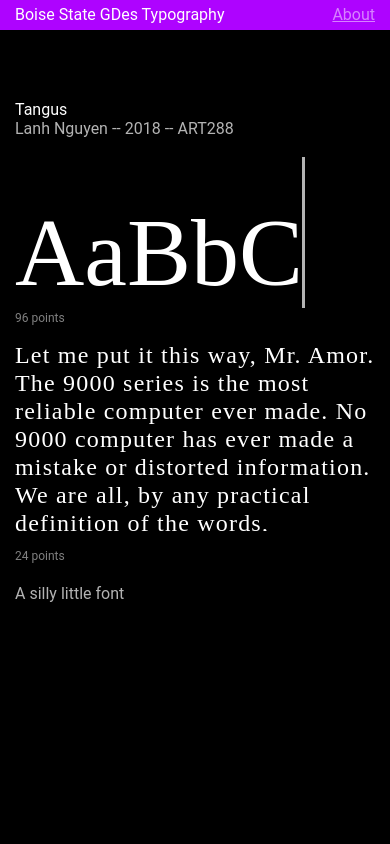
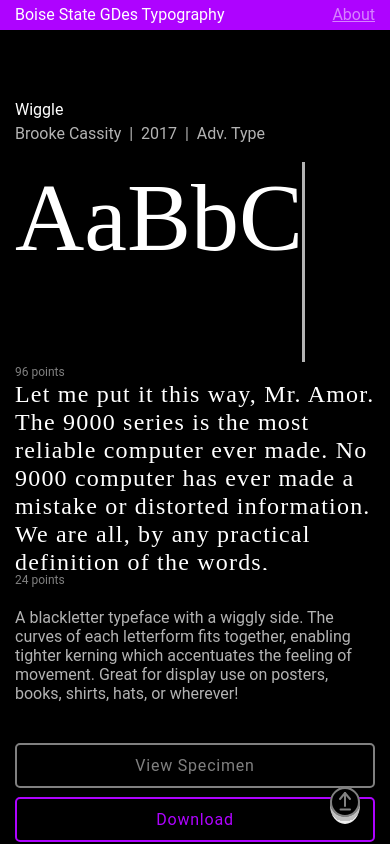
Before and after one commit to lanhchop/adv-type, a React (Create React App) app: page / in a window 390 px wide. Shown: the top 844 px of the page. Built offline with nearby package versions, Linux system fonts and the light colour scheme; the HTML template or start-up script is replaced by a standard one.

Commit message:
WIP - front end

```diff
--- a/src/App.css
+++ b/src/App.css
@@ -18,16 +18,62 @@ body{
   float: right;
 }
 
-.description{
-  width: 484px;
-  height: 90px;
+.buttonContainer{
+  margin: 20px 0;
+}
 
+.buttonDownload{
+  border: 2px solid #AE03FF;
+  color: #AE03FF;
+  min-width: 184px;
+  height: 45px;
+  box-sizing: border-box;
+  border-radius: 5px;
+  background: none;
   font-family: Roboto;
   font-style: normal;
   font-weight: normal;
   line-height: 23px;
   font-size: 16px;
+  text-align: center;
+  letter-spacing: 0.05em;
+}
 
+.buttonDownload > a{
+  color: #AE03FF;
+  text-decoration: none;
+}
+
+
+.buttonSpecimen{
+  border: 2px solid rgba(255, 255, 255, 0.5);
+  color: rgba(255, 255, 255, 0.5);
+  margin: 0 9px 9px 0;
+  min-width: 184px;
+  height: 45px;
+  box-sizing: border-box;
+  border-radius: 5px;
+  background: none;
+  font-family: Roboto;
+  font-style: normal;
+  font-weight: normal;
+  line-height: 23px;
+  font-size: 16px;
+  text-align: center;
+  letter-spacing: 0.05em;
+}
+
+.buttonSpecimen > a{
+  color: rgba(255, 255, 255, 0.5);
+  text-decoration: none;
+}
+
+.description{
+  width: 484px;
+  height: 90px;
+  font-family: Roboto;
+  line-height: 23px;
+  font-size: 16px;
   color: rgba(255, 255, 255, 0.7);
 }
 
@@ -51,6 +97,7 @@ body{
 .fontFamily{
   font-family:Roboto;
   font-size:16px;
+  margin-bottom: 5px;
 }
 
 .fontPreview{
@@ -58,8 +105,9 @@ body{
   font-size: 192px;
   color: #FFFFFF;
   overflow-x: auto;
+  overflow-y: hidden;
   white-space: nowrap;
-  padding-top:40px;
+  height: 200px;
 }
 
 .fontSize-1:before{
@@ -80,7 +128,7 @@ body{
   display: grid;
   grid-template-columns: 50% 50%;
   column-gap: 107px;
-  margin: 19px 0;
+  margin: 19px 0 80px 0;
   padding: 0 97px 0 0;
 }
 
@@ -91,8 +139,12 @@ body{
   color: #FFFFFF;
   float: right;
   height: 192px;
-  margin-bottom: 40px;
+  /* margin-bottom: 40px; */
   line-height: 28px;
+}
+
+.backToTop{
+  display: none;
 }
 
 
@@ -100,6 +152,10 @@ body{
 
 
 @media only screen and (max-width: 600px) {
+  button{
+    margin: auto;
+  }
+
   .header {
     background-color:#AE03FF;
     height: 30px;
@@ -113,6 +169,28 @@ body{
   .about{
     color: rgba(255, 255, 255, 0.5);
     float: right;
+  }
+
+  .backToTop{
+    display: inline;
+    position: fixed;
+    bottom: 20px;
+    right: 30px;
+    z-index: 99;
+    cursor: pointer;
+    padding: 0;
+    border: none;
+    outline: none;
+    color: white;
+    border-radius: 200%;
+  }
+
+  .buttonDownload{
+    width: 100%;
+  }
+
+  .buttonSpecimen{
+    width: 100%;
   }
 
   .fontContainer{
@@ -148,7 +226,7 @@ body{
     display: grid;
     grid-template-columns:auto;
     column-gap: 0px;
-    margin: 19px 0;
+    margin: 19px 0 60px 0;
     padding: 0 0 0 0;
   }
 
@@ -159,7 +237,7 @@ body{
     overflow-y: auto;
     height: 190px;
     color: #FFFFFF;
-    margin:15px 0;
+    /* margin:15px 0; */
     padding-bottom: 0;
   }
 }
--- a/src/App.js
+++ b/src/App.js
@@ -1,19 +1,20 @@
 import React from 'react';
 import './App.css';
 import fonts from './font-details.json';
+import button from './topButton.svg';
 
 const App = () => (
   <React.Fragment>
     <div className="header">
       <span>Boise State GDes Typography</span>
-      <a className="about" href="https://wwww.google.com/" onClick={( ) => console.log("CLICK")}>About</a>
+      <a className="about" href="/about" onClick={( ) => console.log("CLICK")}>About</a>
     </div>
     <div>
       {fonts.map((font, index) => (
         <div className="fontContainer" key={index}>
 
           <div className="fontFamily">{font.fontFamily}</div>
-          <div className="fontDetails">{font.author} -- {font.year} -- {font.course}</div>
+          <div className="fontDetails">{font.author}&nbsp; |&nbsp; {font.year}&nbsp; |&nbsp; {font.course}</div>
           <div className="grid-container">
             <div>
               <div className="fontPreview" style={{ fontFamily: font.fontFamily }}>
@@ -32,14 +33,19 @@ const App = () => (
             <span className="fontDescript">
               {font.description}
             </span>
-            <span>
-              {/* <button>View Specimen</button>
-              <button>Download</button> */}
+            <span className="buttonContainer">
+              <button className="buttonSpecimen">
+                <a method="get" href={`specimen/${font.fontFamily}.pdf`} download>View Specimen</a>
+              </button>
+              <button className="buttonDownload">
+                <a method="get" href={`fonts/${font.fontFamily}.ttf`} download>Download</a>
+              </button>
             </span>
           </div>
         </div>
       ))}
     </div>
+      <button className="backToTop" ><img src={button} alt="back to top"></img></button>
   </React.Fragment>
 );
 
--- a/src/font-details.json
+++ b/src/font-details.json
@@ -1,11 +1,37 @@
 [
     {
-        "fontFamily":"Tangus",
+        "fontFamily":"Wiggle",
+        "author":"Brooke Cassity",
+        "year":2017,
+        "course":"Adv. Type",
+        "availChars":"AaBbCcDdEeFfGgHhIiJjKkLlMmNnOoPpQqRrSsTtUuVvWwXxYyZz1234567890,./<>?;':[]\\{}|~!@#$%^&*()_+-=",
+        "description":"A blackletter typeface with a wiggly side. The curves of each letterform fits together, enabling tighter kerning which accentuates the feeling of movement. Great for display use on posters, books, shirts, hats, or wherever!",
+        "sampleText": "Let me put it this way, Mr. Amor. The 9000 series is the most reliable computer ever made. No 9000 computer has ever made a mistake or distorted information. We are all, by any practical definition of the words, foolproof and incapable of error.",
+        "downloadSpecimen": "n/a",
+        "downloadFont": "n/a"
+    },
+
+    {
+        "fontFamily":"Aesop",
+        "author":"Andrew Mason",
+        "year":2017,
+        "course":"Adv. Type",
+        "availChars":"abcdefghijklmnopqrstuvwxyz",
+        "description":"AESOP is a light-hearted, light-weight sans serif in two weights from the future. It is the work of typographers in the 25th century working from preserved fragments of paper to reconstruct the lost art of handwriting. Some gaps are to be expected.",
+        "sampleText": "let me put it this way, mr. amor. the 9000 series is the most reliable computer ever made. No 9000 computer has ever made a mistake or distorted information. We are all, by any practical definition of the words, foolproof and incapable of error.",
+        "downloadSpecimen": "n/a",
+        "downloadFont": "n/a"
+    },
+
+    {
+        "fontFamily":"lyra",
         "author":"Lanh Nguyen",
         "year":2018,
-        "course":"ART288",
-        "availChars":"AaBbCcDdEeFfGgHhIiJjKkLlMmNnOoPpQqRrSsTtUuVvWwXxYyZz1234567890,./<>?;':[]\\{}|~!@#$%^&*()_+-=",
-        "description":"A silly little font",
-        "sampleText": "Let me put it this way, Mr. Amor. The 9000 series is the most reliable computer ever made. No 9000 computer has ever made a mistake or distorted information. We are all, by any practical definition of the words, foolproof and incapable of error. Let me put it this way, Mr. Amor. The 9000 series is the most reliable computer ever made. No 9000 computer has ever made a mistake or distorted information. We are all, by any practical definition of the words, foolproof and incapable of error."
+        "course":"Adv. Type",
+        "availChars":"ABCDEFGHIJKLMNOPQRSTUVWXYZ",
+        "description":"Just a sample text to take up some space here.",
+        "sampleText": "let me put it this way, mr. amor. the 9000 series is the most reliable computer ever made. No 9000 computer has ever made a mistake or distorted information. We are all, by any practical definition of the words, foolproof and incapable of error.",
+        "downloadSpecimen": "n/a",
+        "downloadFont": "n/a"
     }
 ]
```
Also changed, not shown: src/topButton.svg (added), 1 other file (tests, documents, lock files or other folders).
